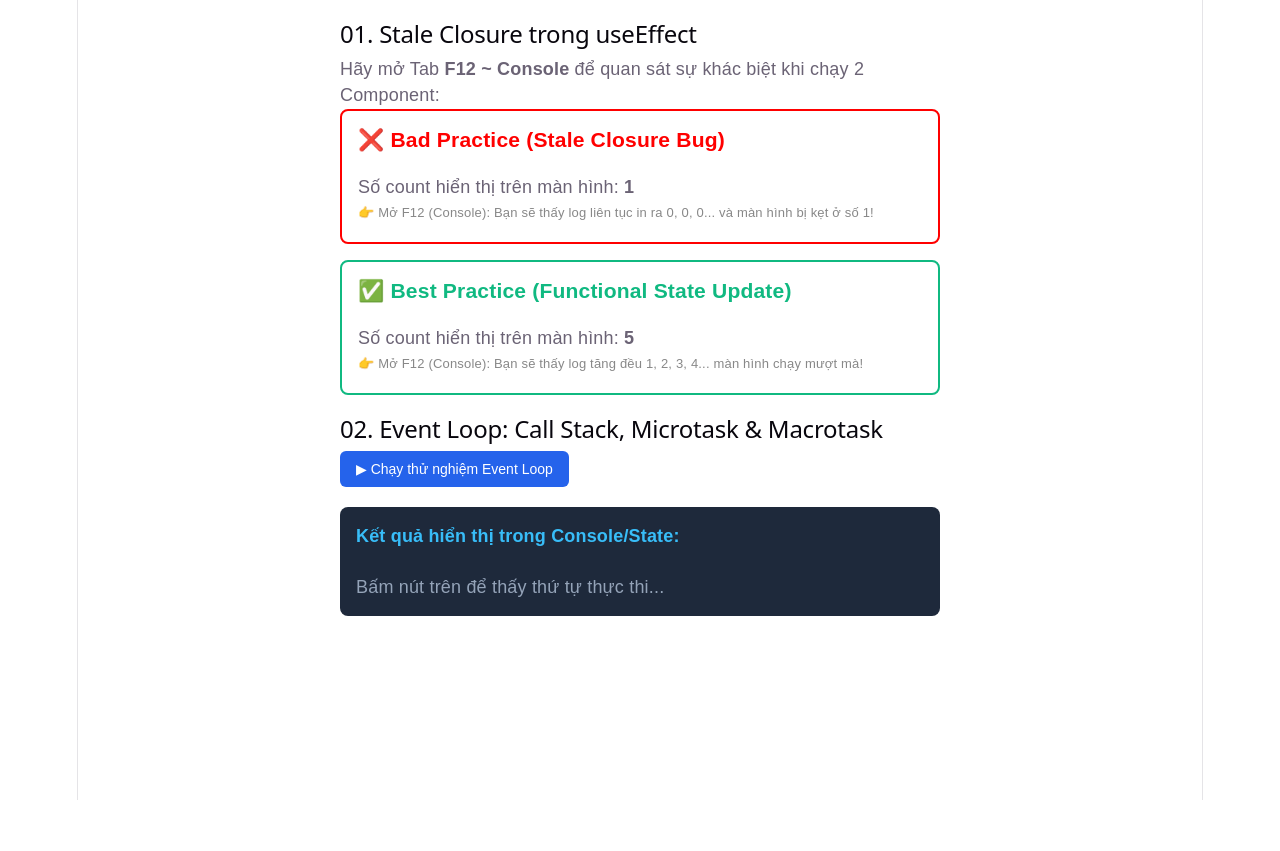
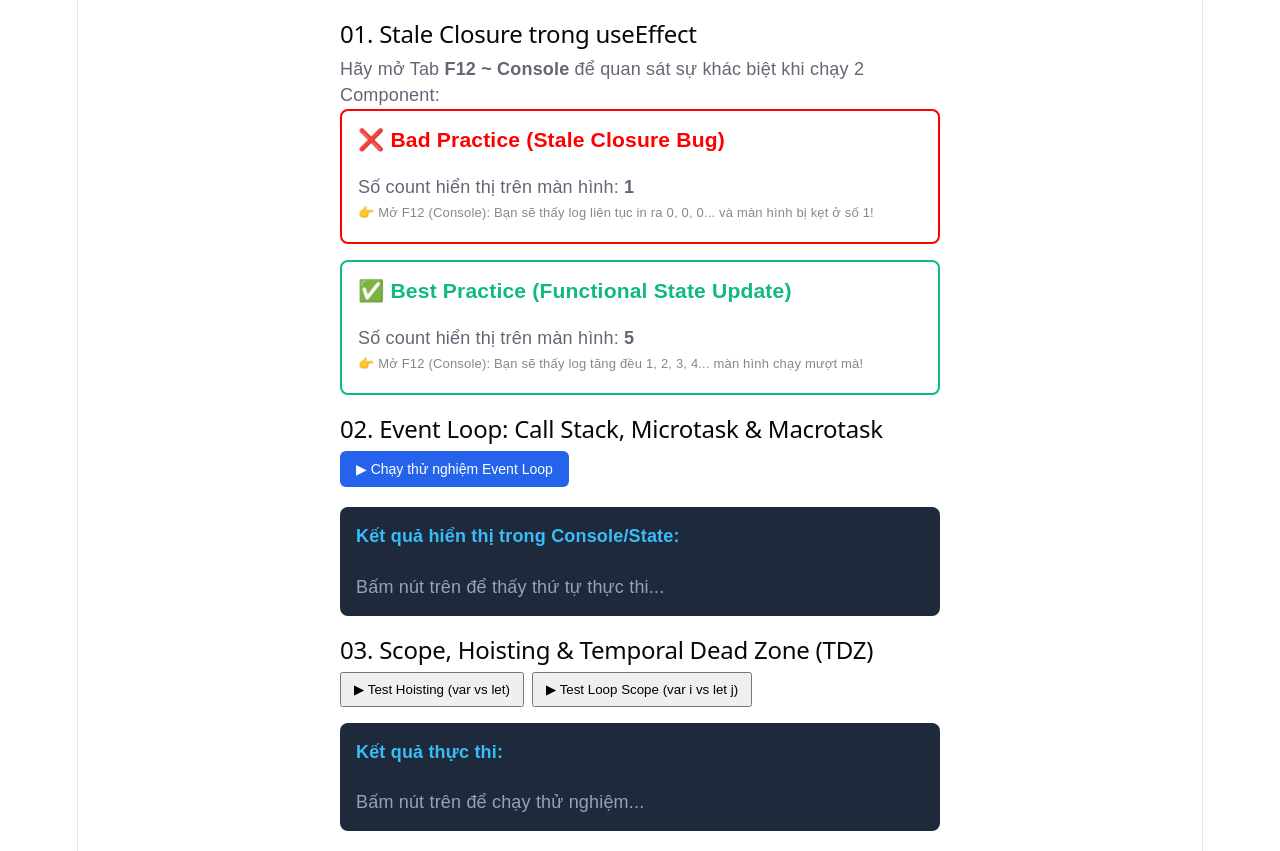
Before and after one commit to takeisan24/react-interview-cheatsheet, a React (Vite) app: page / in a window 1280 px wide. Before the commit the page ends 800 px from the top, so only its background shows below. Built offline with nearby package versions, Linux system fonts and the light colour scheme.

Commit message:
feat: complete concept 03 scope hoisting and tdz

```diff
--- a/src/App.tsx
+++ b/src/App.tsx
@@ -2,12 +2,14 @@
 import './App.css'
 import StaleClosureDemo from './concepts/01-stale-closure/Demo';
 import EventLoopDemo from './concepts/02-event-loop/Demo';
+import ScopeHoistingDemo from './concepts/03-scope-hoisting-tdz/Demo';
 
 function App() {
   return (
     <div>
       <StaleClosureDemo />
       <EventLoopDemo />
+      <ScopeHoistingDemo />
     </div>
   );
 }
--- /dev/null
+++ b/src/concepts/03-scope-hoisting-tdz/Demo.tsx
@@ -0,0 +1,80 @@
+import { useState } from 'react';
+
+export default function ScopeHoistingDemo() {
+    const [logs, setLogs] = useState<string[]>([]);
+
+    const runHoistingTest = () => {
+        const newLogs: string[] = [];
+
+        // 1. Demo Hoisting với var (Cố tình truy cập trước khai báo -> undefined)
+        // @ts-ignore
+        newLogs.push(`1. var a trước khi khai báo: ${typeof a !== 'undefined' ? a : 'undefined'}`);
+        var a = 10;
+        newLogs.push(`2. var a sau khi khai báo = 10: ${a}`);
+
+        // 2. Demo Temporal Dead Zone (TDZ) với let (Bị bẫy ReferenceError)
+        try {
+            // @ts-ignore
+            console.log(b); // Truy cập b khi chưa đến dòng let b
+            let b = 20;
+        } catch (err: any) {
+            newLogs.push(`3. ❌ TDZ với let b (Bắt lỗi): ${err.message}`);
+        }
+
+        let b = 20;
+        newLogs.push(`4. let b sau khi khai báo = 20: ${b}`);
+
+        setLogs(newLogs);
+    };
+
+    const runLoopScopeTest = () => {
+        const newLogs: string[] = [];
+        setLogs(['Đang đợi 100ms để setTimeout nổ...']);
+
+        // Vòng lặp 1: var
+        for (var i = 0; i < 3; i++) {
+            setTimeout(() => {
+                newLogs.push(`🔴 var i: ${i}`);
+                setLogs([...newLogs]);
+            }, 100);
+        }
+
+        // Vòng lặp 2: let
+        for (let j = 0; j < 3; j++) {
+            setTimeout(() => {
+                newLogs.push(`🟢 let j: ${j}`);
+                setLogs([...newLogs]);
+            }, 100);
+        }
+    };
+
+    return (
+        <div style={{ maxWidth: '600px', margin: '20px auto', textAlign: 'left', fontFamily: 'sans-serif' }}>
+            <h2>03. Scope, Hoisting & Temporal Dead Zone (TDZ)</h2>
+
+            <div style={{ marginBottom: '16px' }}>
+                <button onClick={runHoistingTest} style={{ padding: '8px 12px', marginRight: '8px', cursor: 'pointer' }}>
+                    ▶ Test Hoisting (var vs let)
+                </button>
+                <button onClick={runLoopScopeTest} style={{ padding: '8px 12px', cursor: 'pointer' }}>
+                    ▶ Test Loop Scope (var i vs let j)
+                </button>
+            </div>
+
+            <div style={{ padding: '16px', background: '#1E293B', color: '#F8FAFC', borderRadius: '8px' }}>
+                <h4 style={{ marginTop: 0, color: '#38BDF8' }}>Kết quả thực thi:</h4>
+                {logs.length === 0 ? (
+                    <p style={{ color: '#94A3B8' }}>Bấm nút trên để chạy thử nghiệm...</p>
+                ) : (
+                    <ul style={{ paddingLeft: '20px', lineHeight: '1.8' }}>
+                        {logs.map((log, index) => (
+                            <li key={index} style={{ color: log.includes('var i') ? '#F87171' : log.includes('let j') ? '#4ADE80' : '#FACC15' }}>
+                                {log}
+                            </li>
+                        ))}
+                    </ul>
+                )}
+            </div>
+        </div>
+    );
+}
```
Also changed, not shown: src/concepts/02-event-loop/README.md, src/concepts/03-scope-hoisting-tdz/README.md (added).
